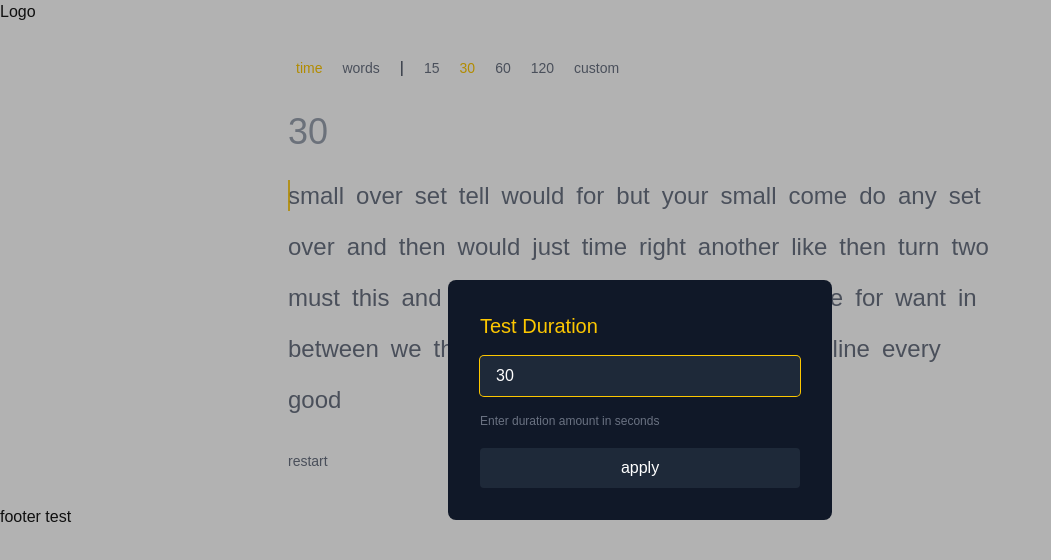
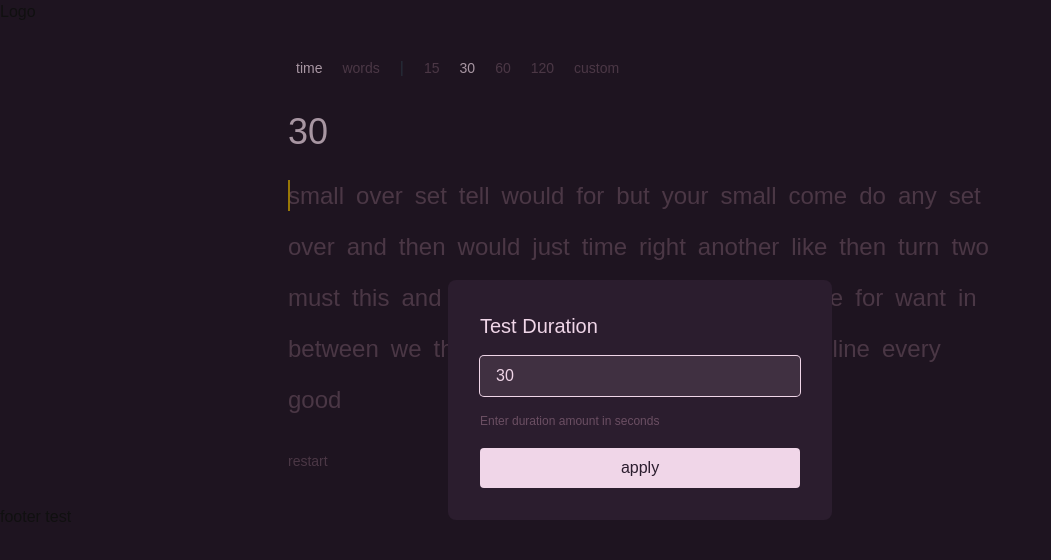
Before and after one commit to stanl3yl33/lee-type, a Next.js app: page / in a window 1280 px wide. Both pictures are taken after a click on the button "custom". Shown: the top 560 px of the page, without its empty margins (0-1051 px from the left). Built offline with nearby package versions, Linux system fonts and the light colour scheme.

Commit message:
feat: implement preset theme system with CSS variables

```diff
--- a/src/app/globals.css
+++ b/src/app/globals.css
@@ -19,6 +19,7 @@
   --color-untyped: #b08fa3;
   --color-cursor: #e2b6cf;
   --color-accent: #e2b6cf;
+  --color-background: #2b1d2e;
 }
 
 @media (prefers-color-scheme: dark) {
@@ -29,7 +30,7 @@
 }
 
 body {
-  background: var(--background);
+  background: var(--color-background);
   color: var(--foreground);
   font-family: Arial, Helvetica, sans-serif;
 }
--- a/src/app/layout.tsx
+++ b/src/app/layout.tsx
@@ -1,6 +1,7 @@
 import TopNav from "@/components/Header";
 import Footer from "@/components/Footer";
 import "./globals.css"; // for tailwindcss
+import { ThemeProvider } from "@/components/ThemeProvider";
 
 export default function RootLayout({
   children,
@@ -11,13 +12,15 @@ export default function RootLayout({
     <html lang="en">
       {/* child componnet is to be populated with page.tsx */}
       <body>
-        {/* top nav */}
-        <TopNav />
+        <ThemeProvider>
+          {/* top nav */}
+          <TopNav />
 
-        <main>{children}</main>
+          <main>{children}</main>
 
-        {/* footer on bottom */}
-        <Footer />
+          {/* footer on bottom */}
+          <Footer />
+        </ThemeProvider>
       </body>
     </html>
   );
--- /dev/null
+++ b/src/components/ThemeProvider.tsx
@@ -0,0 +1,26 @@
+"use client";
+
+import useThemeStore from "@/store/useThemeStore";
+
+// applies active theme as css variable at root level
+export function ThemeProvider({ children }: { children: React.ReactNode }) {
+  const theme = useThemeStore((state) => state.activeTheme);
+
+  return (
+    <div
+      style={
+        {
+          "--color-correct": theme.correct,
+          "--color-incorrect": theme.incorrect,
+          "--color-untyped": theme.untyped,
+          "--color-cursor": theme.cursor,
+          "--color-accent": theme.accent,
+          "--color-background": theme.background,
+          minHeight: "100vh",
+        } as React.CSSProperties
+      }
+    >
+      {children}
+    </div>
+  );
+}
--- a/src/components/Timer.tsx
+++ b/src/components/Timer.tsx
@@ -6,6 +6,6 @@ type TimerProp = {
 
 export function Timer({ countDown }: TimerProp) {
   return (
-    <div className="text-4xl font-medium text-gray-400 mb-6">{countDown}</div>
+    <div className="text-4xl font-medium mb-6 text-accent">{countDown}</div>
   );
 }
--- a/src/components/typing/Character.tsx
+++ b/src/components/typing/Character.tsx
@@ -27,17 +27,27 @@ export function Character({
   characterInput,
   isCursor,
 }: CharacterProps) {
-  let colorClass = theme.untyped;
+  // let colorClass = theme.untyped;
+
+  // if (characterInput !== undefined) {
+  //   // colorClass = characterInput === character ? theme.correct : theme.incorrect;
+  //   // if character is undefined, the user has typed pass the word length -> always incorrect
+  //   colorClass =
+  //     character === undefined
+  //       ? theme.incorrect
+  //       : characterInput === character
+  //         ? theme.correct
+  //         : theme.incorrect;
+  // }
+  let colorClass = "text-untyped";
 
   if (characterInput !== undefined) {
-    // colorClass = characterInput === character ? theme.correct : theme.incorrect;
-    // if character is undefined, the user has typed pass the word length -> always incorrect
-    colorClass =
-      character === undefined
-        ? theme.incorrect
-        : characterInput === character
-          ? theme.correct
-          : theme.incorrect;
+    if (character === undefined) {
+      colorClass = "text-incorrect";
+    } else {
+      colorClass =
+        characterInput === character ? "text-correct" : "text-incorrect";
+    }
   }
 
   return (
--- a/src/components/typing/ResultScreen.tsx
+++ b/src/components/typing/ResultScreen.tsx
@@ -37,16 +37,16 @@ export function ResultsScreen({
         <div className="flex flex-col gap-4 min-w-32">
           {/* wpm */}
           <div>
-            <p className="text-gray-500 text-sm">wpm</p>
-            <p className="text-yellow-400 text-6xl font-medium leading-none">
+            <p className="text-untyped text-sm">wpm</p>
+            <p className="text-accent text-6xl font-medium leading-none">
               {results.wpm}
             </p>
           </div>
 
           {/* accuracy */}
           <div>
-            <p className="text-gray-500 text-sm">acc</p>
-            <p className="text-yellow-400 text-6xl font-medium leading-none">
+            <p className="text-untyped text-sm">acc</p>
+            <p className="text-accent text-6xl font-medium leading-none">
               {results.accuracy}%
             </p>
           </div>
@@ -55,20 +55,17 @@ export function ResultsScreen({
         {/* center column - graph placeholder for Phase 3 */}
         <div className="flex-1 flex flex-col gap-4">
           <div className="w-full h-40 border border-gray-800 rounded flex items-center justify-center">
-            <p className="text-gray-700 text-sm">graph coming in Phase 3</p>
+            <p className="text-untyped text-sm">graph coming in Phase 3</p>
           </div>
 
           {/* characters breakdown — correct / incorrect / extra / missed */}
           <div>
-            <p className="text-gray-500 text-sm">characters</p>
-
-            {/* group lets the tooltip react to hovering the parent */}
+            <p className="text-untyped text-sm">characters</p>
             <div className="relative group inline-block">
-              <p className="text-white text-2xl cursor-default">
+              <p className="text-correct text-2xl cursor-default">
                 {results.characters.correct}/{results.characters.incorrect}/
                 {results.characters.extra}/{results.characters.missed}
               </p>
-
               <div
                 className="
                 absolute bottom-full left-0 mb-2
@@ -87,9 +84,10 @@ export function ResultsScreen({
             </div>
           </div>
 
+          {/* consistency — placeholder until per-second WPM sampling is added */}
           <div>
-            <p className="text-gray-500 text-sm">consistency</p>
-            <p className="text-white text-2xl">—</p>
+            <p className="text-untyped text-sm">consistency</p>
+            <p className="text-correct text-2xl">—</p>
           </div>
         </div>
 
@@ -97,34 +95,33 @@ export function ResultsScreen({
         <div className="flex flex-col gap-4">
           {/* test type */}
           <div>
-            <p className="text-gray-500 text-sm">test type</p>
+            <p className="text-untyped text-sm">test type</p>
             {mode === "time" ? (
               <>
-                <p className="text-yellow-400">time {totalTime}</p>
-                <p className="text-yellow-400">english</p>
+                <p className="text-accent">time {totalTime}</p>
+                <p className="text-accent">english</p>
               </>
             ) : (
               <>
-                <p className="text-yellow-400">words</p>
-                <p className="text-yellow-400">english</p>
+                <p className="text-accent">words</p>
+                <p className="text-accent">english</p>
               </>
             )}
           </div>
 
           {/* raw wpm */}
           <div>
-            <p className="text-gray-500 text-sm">raw</p>
-            <p className="text-white text-2xl">{results.rawWpm}</p>
+            <p className="text-untyped text-sm">raw</p>
+            <p className="text-correct text-2xl">{results.rawWpm}</p>
           </div>
 
           {/* time */}
           <div>
-            <p className="text-gray-500 text-sm">time</p>
+            <p className="text-untyped text-sm">time</p>
             {mode === "time" ? (
-              <p className="text-white text-2xl">{totalTime}s</p>
+              <p className="text-correct text-2xl">{totalTime}s</p>
             ) : (
-              // word mode => show total amount of time taken to type all words
-              <p className="text-white text-2xl">
+              <p className="text-correct text-2xl">
                 {Math.round(elapsedSeconds)}s
               </p>
             )}
@@ -136,7 +133,7 @@ export function ResultsScreen({
       <div className="mt-8">
         <button
           onClick={onRestart}
-          className="text-gray-500 hover:text-white transition-colors text-sm"
+          className="text-untyped hover:text-correct transition-colors text-sm"
         >
           restart
         </button>
--- a/src/components/typing/TypingTest.tsx
+++ b/src/components/typing/TypingTest.tsx
@@ -111,8 +111,8 @@ export function TypingTest() {
                 onClick={() => setShowCustomModal(true)}
                 className={`px-2 font-mono text-sm transition-colors ${
                   timePreset === "custom" || wordPreset === "custom"
-                    ? "text-yellow-400"
-                    : "text-gray-500 hover:text-white"
+                    ? "text-accent"
+                    : "text-untyped hover:text-correct"
                 }`}
               >
                 custom
@@ -122,7 +122,7 @@ export function TypingTest() {
           {mode === "time" ? (
             <Timer countDown={countDown} />
           ) : (
-            <div className="text-4xl font-medium text-gray-400 mb-6">
+            <div className="text-4xl font-medium text-accent mb-6">
               {wordProgress.current} /{" "}
               <span className="text-2xl">{wordProgress.total}</span>
             </div>
@@ -147,7 +147,7 @@ export function TypingTest() {
 
           <button
             onClick={handleRestart}
-            className="mt-8 text-sm text-gray-500 hover:text-white transition-colors"
+            className="mt-8 text-sm text-untyped hover:text-correct transition-colors"
           >
             restart
           </button>
--- a/src/components/ui/Modal.tsx
+++ b/src/components/ui/Modal.tsx
@@ -45,29 +45,29 @@ export function Modal({
       onClick={onClose}
     >
       <div
-        className="bg-gray-900 rounded-lg p-8 w-96 font-mono"
+        className="bg-background rounded-lg p-8 w-96 font-mono"
         onClick={(e) => e.stopPropagation()}
       >
-        <h2 className="text-yellow-400 text-xl mb-4">{title}</h2>
+        <h2 className="text-accent text-xl mb-4">{title}</h2>
 
         <input
           type="number"
           value={input}
           onChange={(e) => setInput(e.target.value)}
           onKeyDown={handleKeyDown}
-          className="w-full bg-gray-800 text-white px-4 py-2 rounded mb-4 focus:outline-none focus:ring-1 focus:ring-yellow-400 [appearance:textfield] [&::-webkit-outer-spin-button]:appearance-none [&::-webkit-inner-spin-button]:appearance-none"
+          className="w-full bg-correct/10 text-correct px-4 py-2 rounded mb-4 focus:outline-none focus:ring-1 focus:ring-accent [appearance:textfield] [&::-webkit-outer-spin-button]:appearance-none [&::-webkit-inner-spin-button]:appearance-none"
           autoFocus
         />
 
         {description && (
-          <p className="text-gray-500 text-xs mb-4 leading-relaxed">
+          <p className="text-untyped text-xs mb-4 leading-relaxed">
             {description}
           </p>
         )}
 
         <button
           onClick={handleApply}
-          className="w-full bg-gray-800 hover:bg-gray-700 text-white py-2 rounded transition-colors"
+          className="w-full text-background bg-accent hover:opacity-90 py-2 rounded transition-opacity font-medium"
         >
           apply
         </button>
--- a/src/components/ui/ToggleGroup.tsx
+++ b/src/components/ui/ToggleGroup.tsx
@@ -23,8 +23,8 @@ export function ToggleGroup<T>({
           onClick={() => onChange(option.value)}
           className={`px-2 font-mono text-sm transition-colors ${
             selected === option.value
-              ? "text-yellow-400"
-              : "text-gray-500 hover:text-white"
+              ? "text-accent"
+              : "text-untyped hover:text-correct"
           }`}
         >
           {option.label}
--- a/src/styles/themes.ts
+++ b/src/styles/themes.ts
@@ -10,14 +10,23 @@ export type Theme = {
 
 // Built-in preset themes
 export const PRESET_THEMES: Theme[] = [
+  //   {
+  //     name: "bingsu",
+  //     correct: "#e2b6cf",
+  //     incorrect: "#ca4754",
+  //     untyped: "#b08fa3",
+  //     cursor: "#e2b6cf",
+  //     background: "#2b1d2e",
+  //     accent: "#e2b6cf",
+  //   },
   {
     name: "bingsu",
-    correct: "#e2b6cf",
-    incorrect: "#ca4754",
-    untyped: "#b08fa3",
-    cursor: "#e2b6cf",
+    correct: "#f0d6e8", // lighter pink — more contrast against untyped
+    incorrect: "#ca4754", // keep the red
+    untyped: "#6b4f63", // darker/more muted so correct stands out more
+    cursor: "#f0d6e8",
     background: "#2b1d2e",
-    accent: "#e2b6cf",
+    accent: "#f0d6e8",
   },
   {
     name: "dark",
```
Lines whose indentation alone changed are shown as unchanged.
